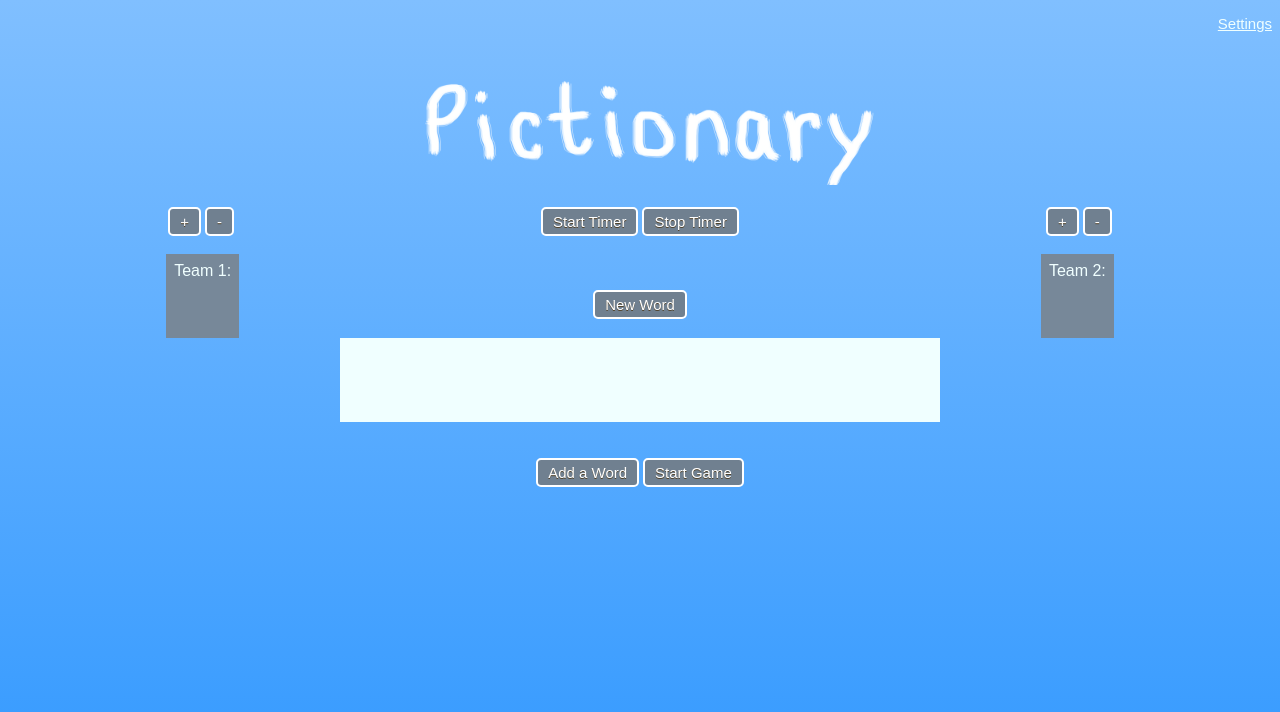
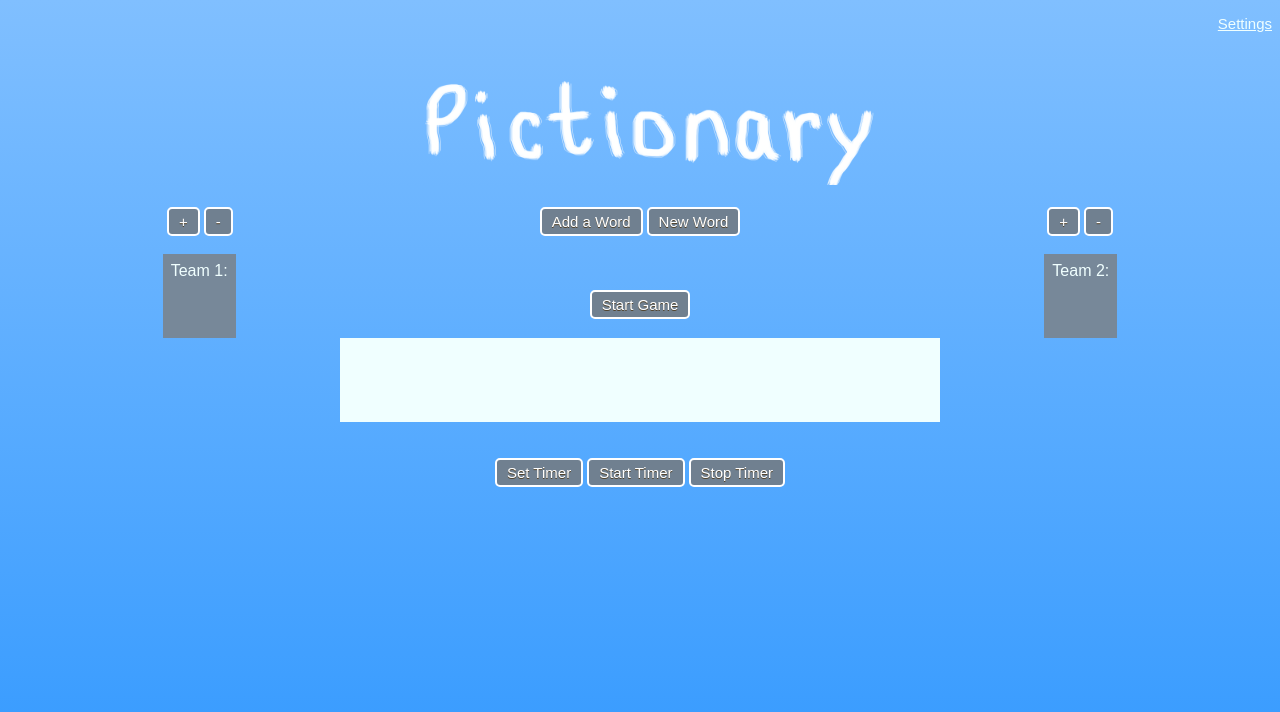
Before and after one commit to lizzyaustad/Pictionary, a plain HTML site: page index.html in a window 1280 px wide. Drawn offline with Linux system fonts and the light colour scheme.

Commit message:
Update index.html
A few style changes, added features for changing team names and setting timer length

```diff
--- a/index.html
+++ b/index.html
@@ -15,21 +15,22 @@
     <button class="myButton" onclick="addT1()">+</button>
     <button class="myButton" onclick="minusT1()">-</button>
         </span>
-        <button class="myButton" onclick="clearWord(); timeInt = setInterval(startTimer,1000); setTimeout(stopTimer, 61000)">Start Timer</button>
-    <button class="myButton" onclick="stopTimer()">Stop Timer</button>
+        <button class="myButton" onclick="addWord()">Add a Word</button>
+        <button class="myButton" onclick="getWord()">New Word</button>
+
         <span id="score">
     <button class="myButton" onclick="addT2()">+</button>
     <button class="myButton" onclick="minusT2()">-</button>
         </span>
     <br><br>
-    <span id="team">
-        Team 1: <p id="1"> <br></p>
+    <span id="team" onclick="nameTeam1()">
+        Team 1: <p id="one"></p><p id="1"> <br></p>
     </span>
-    <button class="myButton" id="new" onclick="getWord()">New Word</button>
 
+    <button class="myButton" id="new" onclick="startGame()">Start Game</button>
 
-    <span id="team">
-        Team 2:
+    <span id="team" onclick="nameTeam2()">
+        Team 2: <p id="two"></p>
         <p id="2"> <br></p>
     </span>
 
@@ -46,9 +47,11 @@
 
         </div>
     <br><br>
+     <button class="myButton" onclick="setTimer()">Set Timer</button>
+     <button class="myButton" onclick="clearWord(); timeInt = setInterval(startTimer,1000); setTimeout(stopTimer, 61000)">Start Timer</button>
+    <button class="myButton" onclick="stopTimer()">Stop Timer</button>
 
-    <button class="myButton" onclick="addWord()">Add a Word</button>
-    <button class="myButton" onclick="startGame()">Start Game</button>
+
     <br><br>
 
     </center>
@@ -98,6 +101,11 @@
 
         }
 
+        function setTimer() {
+            var temp = prompt("Enter time (in seconds) below: ");
+            d=temp;
+        }
+
         function addT1() {
 
             score1=score1+1;
@@ -117,7 +125,19 @@
 
            score2=score2-1; document.getElementById("2").innerHTML = score2;
         }
+
+        function nameTeam1() {
+            var teamone = prompt("Type your team name below:");
+            document.getElementById("one").innerHTML = teamone;
+        }
+
+        function nameTeam2() {
+            var teamtwo = prompt("Type your team name below:");
+            document.getElementById("two").innerHTML = teamtwo;
+        }
     </script>
+
+
     </body>
 
 </html>
```
